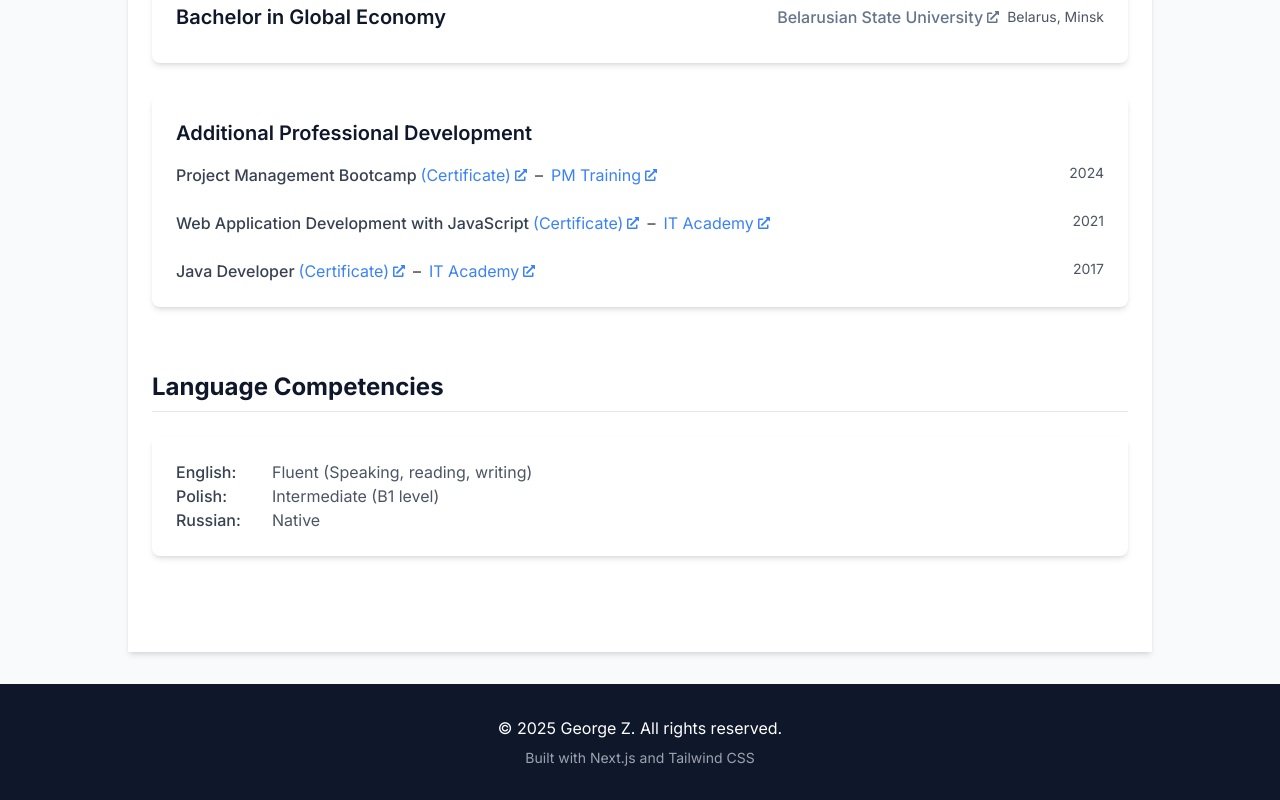
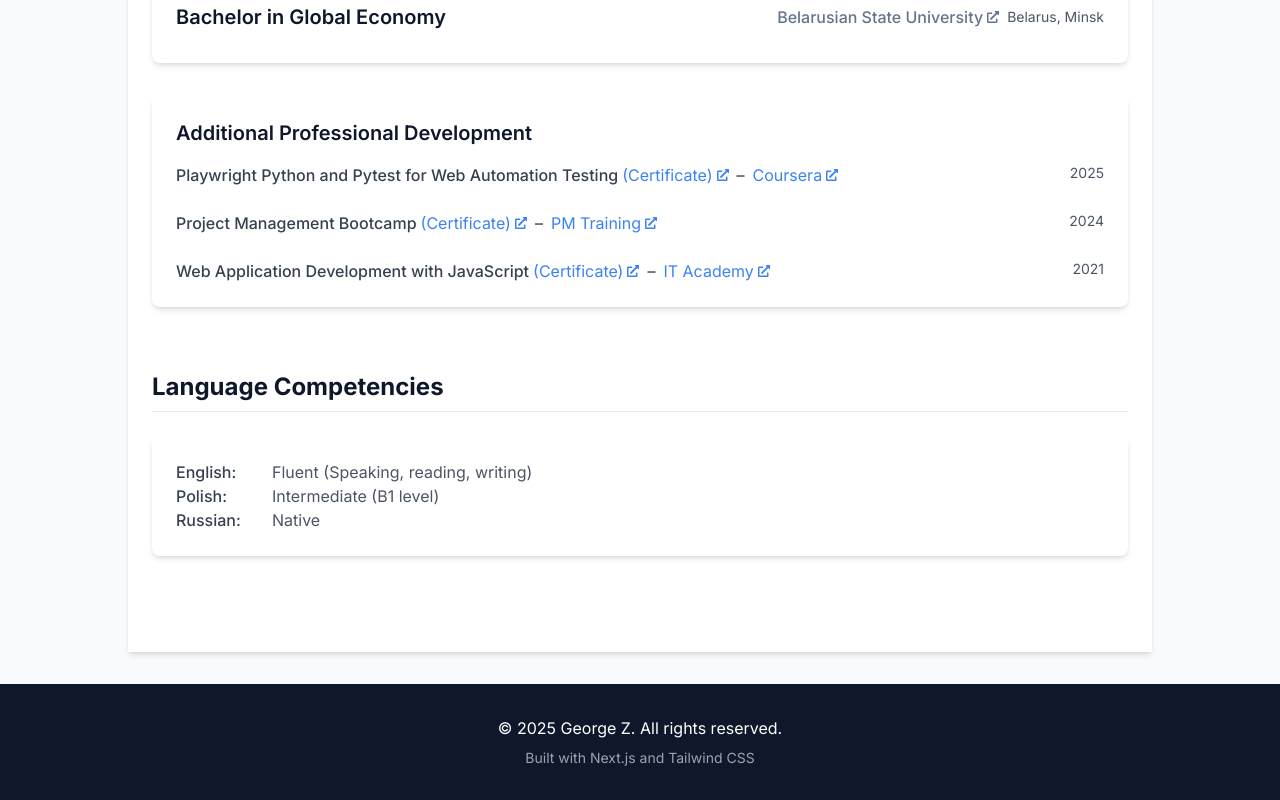
Before and after one commit to George-Zyryanov/george-resume, a Next.js app: page / in a window 1280 px wide. Shown: the part 2685-3485 px from the top of the page. Built offline with nearby package versions, Linux system fonts and the light colour scheme.

Commit message:
Update education section: replace Project Management Bootcamp with Playwright Python course, adjust dates, and refine links for accuracy

```diff
--- a/pages/index.js
+++ b/pages/index.js
@@ -894,6 +894,27 @@ export default function Home() {
               <h3 className="text-xl font-semibold text-primary mb-4">Additional Professional Development</h3>
 
               <div className="space-y-6">
+
+
+                {/* Playwright with Python */}
+                <div>
+                  <div className="flex flex-col md:flex-row md:justify-between md:items-start">
+                    <div className="flex items-center">
+                      <span className="font-medium text-gray-700">Playwright Python and Pytest for Web Automation Testing</span>
+                      <a href="https://coursera.org/share/7d7c61b7bb5b4b46f1cb25e42ba341f9" target="_blank" rel="noopener noreferrer" className="text-accent hover:underline inline-flex items-center ml-1">
+                        (Certificate)
+                        <FaExternalLinkAlt className="ml-1 text-xs" />
+                      </a>
+                      <span className="mx-2">–</span>
+                      <a href="https://www.coursera.org/learn/packt-playwright-python-and-pytest-for-web-automation-testing-la7nu" target="_blank" rel="noopener noreferrer" className="text-accent hover:underline inline-flex items-center">
+                        Coursera
+                        <FaExternalLinkAlt className="ml-1 text-xs" />
+                      </a>
+                    </div>
+                    <span className="text-sm text-gray-600">2025</span>
+                  </div>
+                </div>
+
                 {/* Project Management Bootcamp */}
                 <div>
                   <div className="flex flex-col md:flex-row md:justify-between md:items-start">
@@ -929,25 +950,6 @@ export default function Home() {
                       </a>
                     </div>
                     <span className="text-sm text-gray-600">2021</span>
-                  </div>
-                </div>
-
-                {/* Java Developer */}
-                <div>
-                  <div className="flex flex-col md:flex-row md:justify-between md:items-start">
-                    <div className="flex items-center">
-                      <span className="font-medium text-gray-700">Java Developer </span>
-                      <a href="https://media.licdn.com/dms/image/v2/C4D2DAQHKr9i5L-jHZA/profile-treasury-image-shrink_800_800/profile-treasury-image-shrink_800_800/0/1602165741799?e=1741960800&v=beta&t=J9plHu0I9wiJyIhL6EDwvBUCwZz1r5sKF6k9cgfjqro" target="_blank" rel="noopener noreferrer" className="text-accent hover:underline inline-flex items-center ml-1">
-                        (Certificate)
-                        <FaExternalLinkAlt className="ml-1 text-xs" />
-                      </a>
-                      <span className="mx-2">–</span>
-                      <a href="https://www.it-academy.by/course/java-developer/" target="_blank" rel="noopener noreferrer" className="text-accent hover:underline inline-flex items-center">
-                        IT Academy
-                        <FaExternalLinkAlt className="ml-1 text-xs" />
-                      </a>
-                    </div>
-                    <span className="text-sm text-gray-600">2017</span>
                   </div>
                 </div>
               </div>
```
